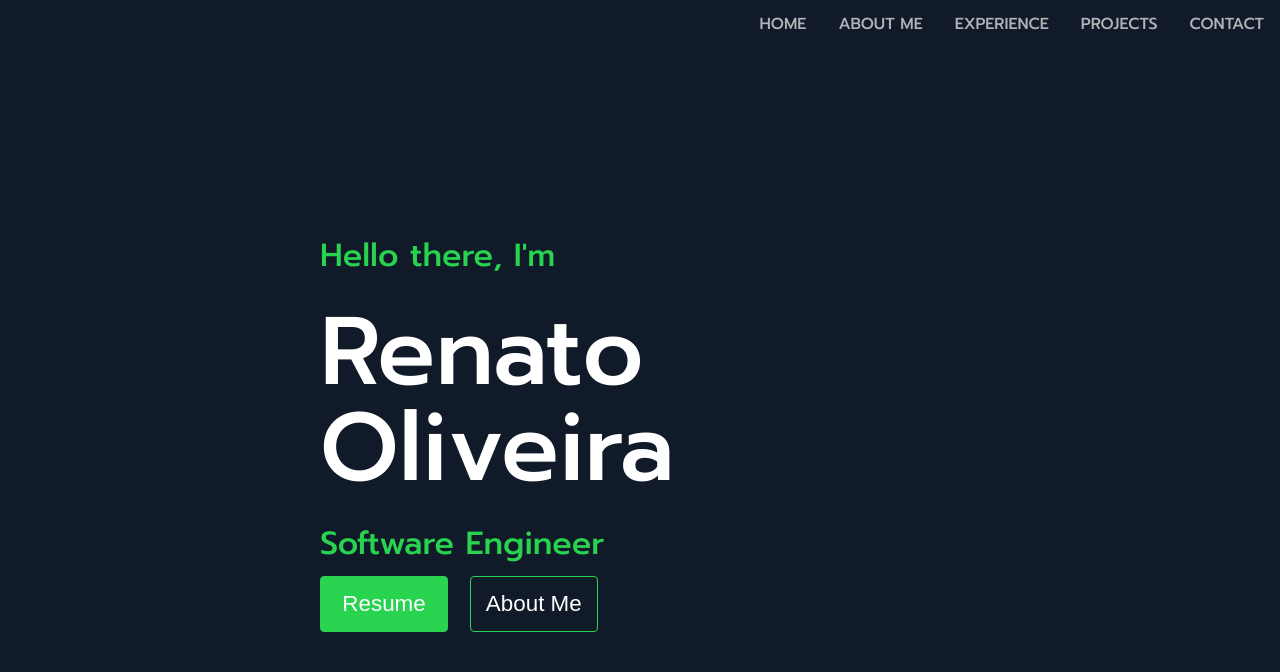
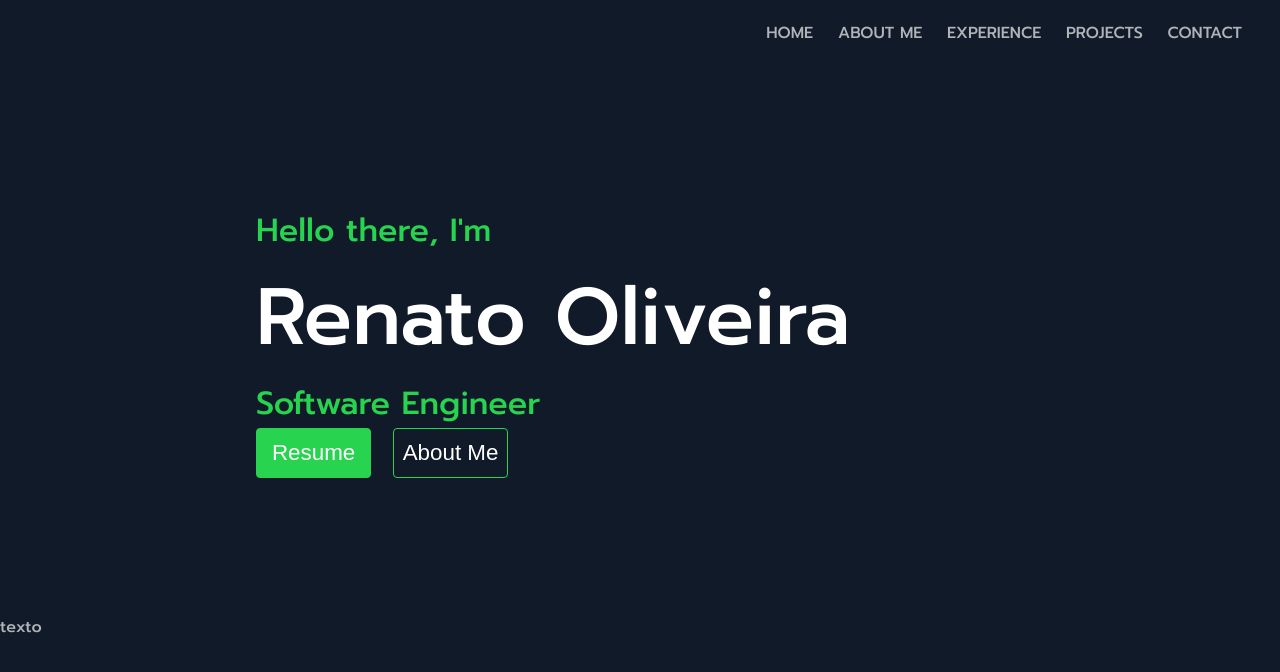
Before and after one commit to renatog17/portfolio-responsivo, a plain HTML site: page index.html in a window 1280 px wide. Drawn offline with nearby package versions, Linux system fonts and the light colour scheme; a web font is replaced by a local one.

Commit message:
rem updated to %

```diff
--- a/index.html
+++ b/index.html
@@ -26,10 +26,10 @@
         <p class="primary-content">Renato Oliveira</p>
         <p class="secundary-content">Software Engineer</p>
         <div id="btns-home">
-            <button class="btn" id="resume">Resume</button>
-            <button class="btn" id="about-me">About Me</button>
+            <button class="btn" id="resume-btn">Resume</button>
+            <button class="btn" id="about-me-btn">About Me</button>
         </div>
     </div>
-    <div id="about me" ></div>
+    <div id="about me" >texto</div>
 </body>
 </html>
--- a/style.css
+++ b/style.css
@@ -2,10 +2,12 @@ body{
     background-color: #111a28;
     font-family: 'Prompt', sans-serif;
     color: rgba(255, 255, 255, 0.67);
+    display: flex;
+    flex-direction: column;
 }
 #menu-superior ul{
-    margin: 1,5rem;
-    margin-right: 2,5rem;
+    margin: 1%;
+    margin-right: 2%;
     display: flex;
     text-decoration: none;
     justify-content: flex-end;
@@ -20,7 +22,7 @@ a{
 }
 
 li{
-    margin: 1rem;
+    margin: 1%;
     display: flex;
     flex-direction: row;
     list-style-type: none;
@@ -29,34 +31,37 @@ li{
 #home{
     display: flex;
     flex-direction: column;
-    height: 1rem;
-    padding: 11rem 20rem;
+    height: 1%;
+    padding: 11% 20%;
 }
 
 #home .primary-content{
     color: #ffffff;
-    font-size: 6rem;
-    margin: 1rem 0;
+    font-size: 500%;
+    margin: 3% 0;
 }
 #home .secundary-content{
     color: rgb(39, 211, 79);
-    font-size: 2rem;
-    margin: 1rem 0;
+    font-size: 200%;
+    margin: 1% 0;
 }
 
 #home .btn{
-    width: 8rem;
-    height: 3.5rem;
+    width: 15%;
+    height: 50px;
     color: #ffffff;
     font-size: 1.4rem;
     border-radius:0.25rem;
     border: 1px solid rgb(39, 211, 79);
     margin-right:1rem;
 }
-#resume{
+#resume-btn{
     background-color: rgb(39, 211, 79);
 }
+#about-me-btn{
+    background-color: #111a28;
+}
+
 #about-me{
-    background-color: #111a28;
 
 }
```
